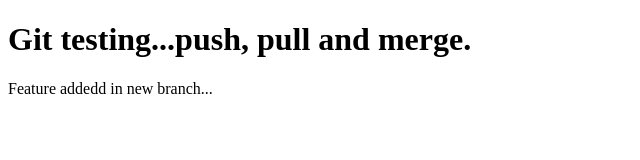
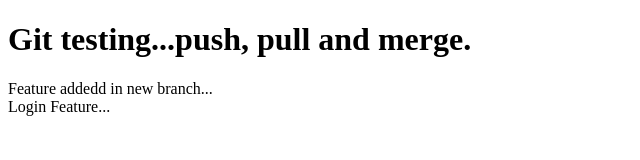
Before and after one commit to dixith417/test, a plain HTML site: page index.html in a window 1280 px wide. Shown: the full height of the page, 0-640 px from the left. Drawn offline with Linux system fonts and the light colour scheme.

Commit message:
Login feature added

```diff
--- a/index.html
+++ b/index.html
@@ -9,5 +9,6 @@
   <body>
     <h1>Git testing...push, pull and merge.</h1>
     <div>Feature addedd in new branch...</div>
+    <div>Login Feature...</div>
   </body>
 </html>
```
